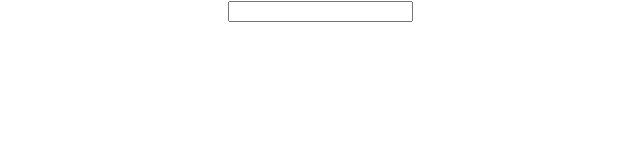
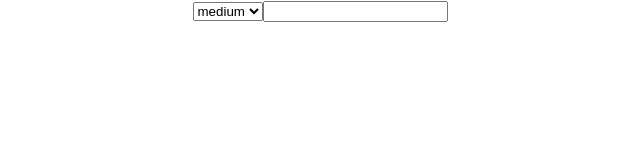
Before and after one commit to Nalipp/hooks_instruction, a React (Create React App) app: page / in a window 1280 px wide. Shown: the top 160 px of the page, without its empty margins (320-960 px from the left). Built offline with nearby package versions, Linux system fonts and the light colour scheme.

Commit message:
add select menu for urgency

```diff
--- a/src/App.js
+++ b/src/App.js
@@ -9,12 +9,13 @@ function App() {
   const [ allTodos, setTodos ] = useState(todos);
   console.log(allTodos)
 
-  function addTodos(todoText) {
+  function addTodos(todoText, urgency) {
+    console.log(urgency)
     setTodos([...allTodos,
        { id: uuid(),
          todoText,
-         isComplete: false,
-         urgency: 'medium' }
+         urgency,
+         isComplete: false, }
     ]);
   }
 
@@ -53,7 +54,10 @@ function App() {
 
   return (
     <div className="App">
-      <TodoForm allTodos={ allTodos } addTodos={ addTodos } />
+      <TodoForm
+        allTodos={ allTodos }
+        addTodos={ addTodos }
+      />
       <TodoList
         removeTodo={ removeTodo }
         todos={ allTodos }
--- a/src/editForm.js
+++ b/src/editForm.js
@@ -11,8 +11,7 @@ function EditForm({
   const [ newTodoText, setTodoText ] = useState(todoText);
   console.log('curUrgency...', curUrgency);
 
-  function handleUpdateUrgency(todoId, status) {
-    console.log('handleUpdateUrgency...', todoId, status)
+  function handleSetUrgency(todoId, status) {
     updateUrgency(todoId, status);
     setIsEditing(false);
   }
@@ -27,7 +26,7 @@ function EditForm({
       <input onChange={ e => setTodoText(e.target.value) } value={ newTodoText } />
       <select
         value={curUrgency}
-        onChange={e => handleUpdateUrgency(todoId, e.target.value)}
+        onChange={e => handleSetUrgency(todoId, e.target.value)}
       >
         <option value='low'>low</option>
         <option value='medium'>medium</option>
--- a/src/todo.css
+++ b/src/todo.css
@@ -0,0 +1,11 @@
+.low {
+  background: dodgerblue;
+}
+
+.medium {
+  background: lime;
+}
+
+.high {
+  background: tomato;
+}
--- a/src/todo.js
+++ b/src/todo.js
@@ -1,5 +1,6 @@
 import React, { useState, useEffect } from 'react';
 import EditForm from './editForm';
+import './todo.css';
 
 function Todo({
   todoId,
@@ -29,6 +30,7 @@ function Todo({
         :
           <span
             onClick={() => toggleTodo(todoId) }
+            className={ curUrgency }
             style={{ textDecoration: todoIsComplete ? "line-through" : "none" }}
           >
             { todoText }
--- a/src/todoForm.js
+++ b/src/todoForm.js
@@ -2,15 +2,26 @@ import React, { useState } from 'react';
 
 function TodoForm({ allTodos, addTodos }) {
   const [ todoText, setTodo ] = useState('');
+  const [ urgency, setUrgency ] = useState('medium');
 
   function handleSubmit(e) {
     e.preventDefault();
-    addTodos(todoText);
+    console.log('urgency...', urgency)
+    addTodos(todoText, urgency);
     setTodo('');
   }
 
   return (
     <form onSubmit={ e => handleSubmit(e) }>
+      <select
+        value={ urgency }
+        onChange={e => setUrgency(e.target.value)}
+      >
+        <option value='low'>low</option>
+        <option value='medium'>medium</option>
+        <option value='high'>high</option>
+      </select>
+
       <input value={ todoText } onChange={e => setTodo(e.target.value) } />
     </form>
   )
```
